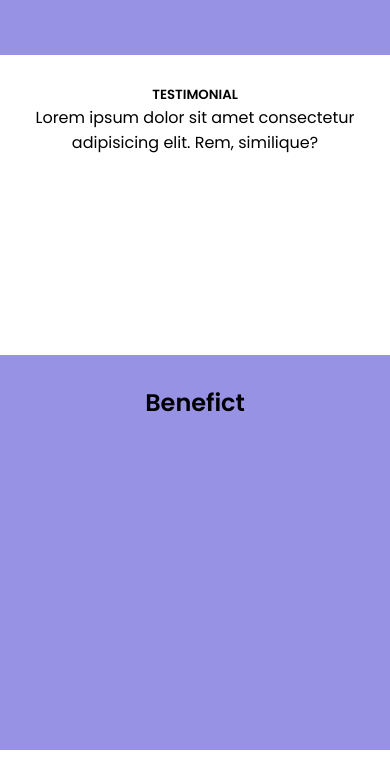
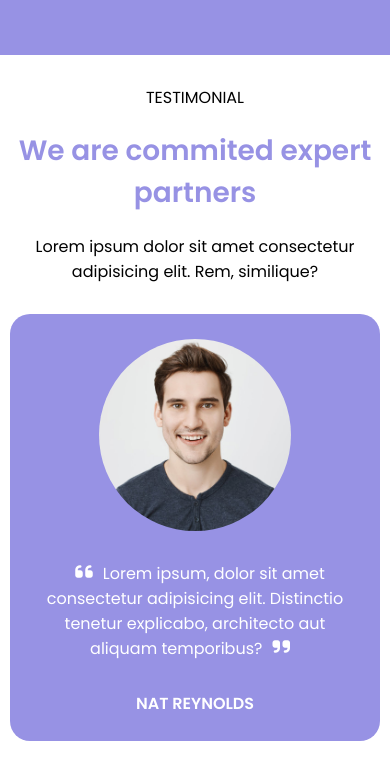
Before and after one commit to DamianoCasolari/htmlcss-responsive-layout, a plain HTML site: page index.html in a window 390 px wide. Shown: the part 3272-4040 px from the top of the page. Drawn offline with Linux system fonts and the light colour scheme.

Commit message:
add testimonial responsive section

```diff
--- a/assets/css/style.css
+++ b/assets/css/style.css
@@ -70,6 +70,10 @@ a:not(.special) {
 
 .txt_c {
     text-align: center;
+}
+
+.br_20 {
+    border-radius: 20px;
 }
 
 .btn {
@@ -308,13 +312,60 @@ nav .btn {
 
 /* -----TESTIMONIAL SECTION ----- */
 
-
+.testimonial_container h4 {
+font-weight: 400;
+}
+.testimonial_container .subtitle {
+    font-size: 28px;
+    font-weight: bold;
+    color: var(--pb-primary);
+    margin: 20px 0;
+}
 
 #testimonial .d_flex {
     align-items: center;
     flex-direction: column;
 }
 
+
+.testimonial_cards_container .card {
+    background-color: var(--pb-primary);
+    margin: 30px 0;
+    color: var(--pb-white);
+}
+
+.testimonial_cards_container .info div:first-child {
+   margin: 30px 0;
+}
+.fa-quote-left,.fa-quote-right {
+   margin: 0 10px;
+   font-size: 20px;
+}
+
+#testimonial .photo {
+    background-size: cover;
+    background-position: center;
+    border-radius: 50%;
+    width: 60%;
+    min-width: 180px;
+    aspect-ratio: 1 / 1;
+
+}
+
+.photo1 {
+    background-image: url("../img/img/testimonial1.jpg");
+}
+.photo2 {
+    background-image: url("../img/img/testimonial2.jpg");
+}
+.photo3 {
+    background-image: url("../img/img/testimonial3.jpg");
+}
+
+
+.name {
+    font-weight: bold;
+}
 
 /* benefit  */
 
@@ -370,7 +421,16 @@ nav .btn {
         text-align: start;
     }
 
+/* testimonia  */
 
+#testimonial .photo {
+    width: 30%;
+    margin: 0 30px 0 0;
+}
+
+.testimonial_cards_container {
+    text-align: start;
+}
 
 
 
--- a/index.html
+++ b/index.html
@@ -134,39 +134,47 @@
                                 maxime magnam corporis .
                             </p>
                             <div><a href="#testimonial"><i class="fa-solid fa-arrow-down"></i> </a></div>
-
                         </div>
                     </div>
-
-
                 </div>
             </div>
         </section>
         <section id="testimonial">
             <div class="container col_12 padding_more">
                 <div class="testimonial_container margin_negative txt_c">
-                    <h5>TESTIMONIAL</h5>
-                    <div class="subtitle"></div>
+                    <h4>TESTIMONIAL</h4>
+                    <div class="subtitle">We are commited expert partners</div>
                     <p>Lorem ipsum dolor sit amet consectetur adipisicing elit. Rem, similique?</p>
-                    <div class="card d_flex">
-                        <div class="photo"></div>
-                        <div class="info">
-                            <blockquote></blockquote>
-                            <div class="name"></div>
+                    <div class="testimonial_cards_container">
+                        <div class="card d_flex br_20">
+                            <div class="photo photo1"></div>
+                            <div class="info">
+                                <div><i class="fa-solid fa-quote-left"></i>Lorem ipsum, dolor sit amet consectetur
+                                    adipisicing elit. Distinctio tenetur
+                                    explicabo, architecto aut aliquam temporibus?<i class="fa-solid fa-quote-right"></i>
+                                </div>
+                                <div class="name">NAT REYNOLDS </div>
+                            </div>
                         </div>
-                    </div>
-                    <div class="card d_flex">
-                        <div class="photo"></div>
-                        <div class="info">
-                            <blockquote></blockquote>
-                            <div class="name"></div>
+                        <div class="card d_flex br_20">
+                            <div class="photo photo2"></div>
+                            <div class="info">
+                                <div><i class="fa-solid fa-quote-left"></i>Lorem ipsum, dolor sit amet consectetur
+                                    adipisicing elit. Distinctio tenetur
+                                    explicabo, architecto aut aliquam temporibus?<i class="fa-solid fa-quote-right"></i>
+                                </div>
+                                <div class="name">CELIA ALMEDA</div>
+                            </div>
                         </div>
-                    </div>
-                    <div class="card d_flex">
-                        <div class="photo"></div>
-                        <div class="info">
-                            <blockquote></blockquote>
-                            <div class="name"></div>
+                        <div class="card d_flex br_20">
+                            <div class="photo photo3"></div>
+                            <div class="info">
+                                <div><i class="fa-solid fa-quote-left"></i>Lorem ipsum, dolor sit amet consectetur
+                                    adipisicing elit. Distinctio tenetur
+                                    explicabo, architecto aut aliquam temporibus?<i class="fa-solid fa-quote-right"></i>
+                                </div>
+                                <div class="name">BOB ROBERT</div>
+                            </div>
                         </div>
                     </div>
                 </div>
```
